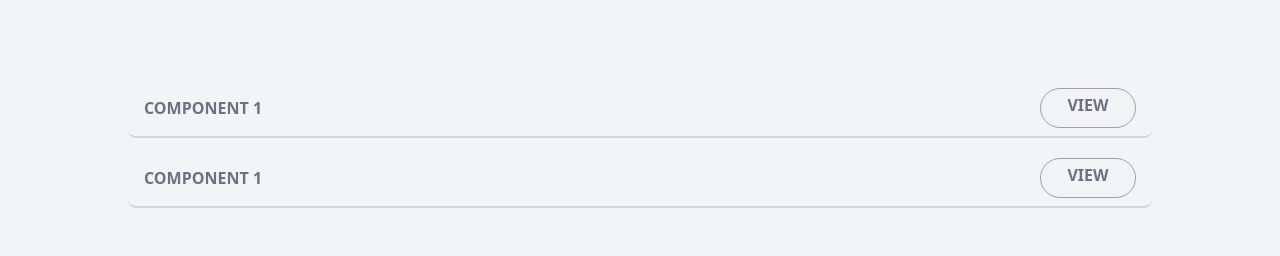
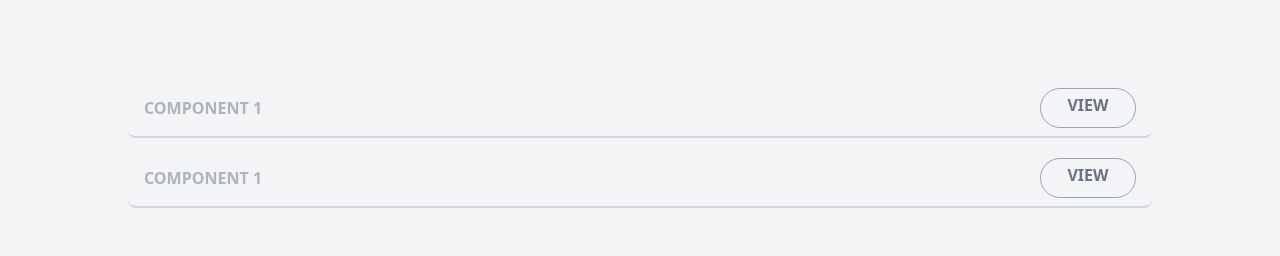
Before and after one commit to nasir-001/100-components, a Vue app: page / in a window 1280 px wide. Shown: the top 256 px of the page. Built offline with nearby package versions, Linux system fonts and the light colour scheme; the HTML template or start-up script is replaced by a standard one.

Commit message:
add animation to the component name

```diff
--- a/src/pages/Home.vue
+++ b/src/pages/Home.vue
@@ -1,13 +1,13 @@
 <template>
   <div class="my-20 w-4/5 mx-auto">
     <div class="flex justify-between border-b-2 px-4 hover:shadow-2xl hover:bg-gray-50 rounded-lg border-gray-300 mb-3">
-      <div class="text-gray-500 uppercase py-4 font-semibold hover:text-gray-400 cursor-help">
+      <div class="text-gray-500 uppercase py-4 animate-pulse font-semibold hover:text-gray-400 cursor-help">
         Component 1
       </div>
       <router-link class="border border-gray-400 text-gray-500 text-center h-10 mt-2 pt-1 uppercase px-3 rounded-full w-24 font-semibold cursor-pointer hover:bg-gray-200 hover:bg-opacity-50" to="/layout1" exact>View</router-link>
     </div>
     <div class="flex justify-between border-b-2 px-4 hover:shadow-2xl hover:bg-gray-50 rounded-lg border-gray-300 mb-3">
-      <div class="text-gray-500 uppercase py-4 font-semibold hover:text-gray-400 cursor-help">
+      <div class="text-gray-500 uppercase py-4 animate-pulse font-semibold hover:text-gray-400 cursor-help">
         Component 1
       </div>
       <router-link class="border border-gray-400 text-gray-500 text-center h-10 mt-2 pt-1 uppercase px-3 rounded-full w-24 font-semibold cursor-pointer hover:bg-gray-200 hover:bg-opacity-50" to="/layout2" exact>View</router-link>
```
